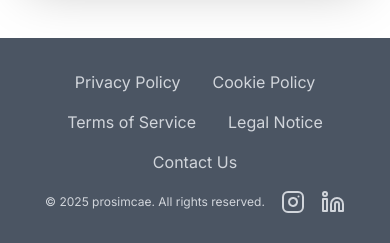
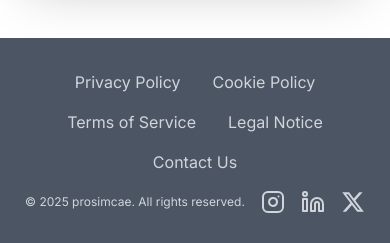
Before and after one commit to jparraporcar/prosimcae, a Next.js app: page /en in a window 390 px wide. Shown: the part 6123-6366 px from the top of the page. Built offline with nearby package versions, Linux system fonts and the light colour scheme.

Commit message:
added x logo and link

```diff
--- a/src/components/custom/footer.tsx
+++ b/src/components/custom/footer.tsx
@@ -2,12 +2,7 @@ import Link from "next/link";
 import { Instagram, Linkedin } from "lucide-react";
 import { useTranslations } from "next-intl";
 import { useLocale } from "next-intl";
-
-const XLogo = () => (
-  <svg viewBox="0 0 24 24" fill="currentColor" height="24" width="24">
-    <path d="M18.244 2.25h3.308l-7.227 8.26 8.502 11.24H16.17l-5.214-6.817L4.99 21.75H1.68l7.73-8.835L1.254 2.25H8.08l4.713 6.231zm-1.161 17.52h1.833L7.084 4.126H5.117z" />
-  </svg>
-);
+import { FaXTwitter } from "react-icons/fa6";
 
 export default function Footer() {
   const t = useTranslations("footer");
@@ -17,37 +12,48 @@ export default function Footer() {
     <footer className="bg-gray-600 text-gray-300">
       <div className="container mx-auto px-4 py-8">
         <div className="flex flex-col md:flex-row justify-between items-center">
-          <nav className="flex flex-wrap justify-center md:justify-start gap-x-8 gap-y-4 mb-4 md:mb-0">
+          <nav>
+            <ul className="flex flex-wrap justify-center md:justify-start gap-x-8 gap-y-4 mb-4 md:mb-0">
+              <li>
                 <Link
                   href={`/${locale}/privacy-policy`}
                   className="hover:text-white transition-colors"
                 >
                   {t("links.privacyPolicy")}
                 </Link>
+              </li>
+              <li>
                 <Link
                   href={`/${locale}/cookie-policy`}
                   className="hover:text-white transition-colors"
                 >
                   {t("links.cookiePolicy")}
                 </Link>
+              </li>
+              <li>
                 <Link
                   href={`/${locale}/terms-of-service`}
                   className="hover:text-white transition-colors"
                 >
                   {t("links.termsOfService")}
                 </Link>
+              </li>
+
+              <li>
                 <Link
                   href={`/${locale}/legal-notice`}
                   className="hover:text-white transition-colors"
                 >
                   {t("links.legalNotice")}
                 </Link>
+              </li>
               <a
                 href="mailto:info@prosimcae.com"
                 className="hover:text-white transition-colors"
               >
                 {t("links.contactUs")}
               </a>
+            </ul>
           </nav>
           <div className="flex gap-4 items-center">
             <p className="max-md:text-xs">{t("copyRight")}</p>
@@ -69,6 +75,15 @@ export default function Footer() {
               <Linkedin size={24} />
               <span className="sr-only">{t("social.linkedin")}</span>
             </a>
+            <a
+              href="https://www.x.com/prosimcae"
+              target="_blank"
+              rel="noopener noreferrer"
+              className="hover:text-white transition-colors"
+            >
+              <FaXTwitter size={24} />
+              <span className="sr-only">X (Twitter)</span>
+            </a>
           </div>
         </div>
       </div>
```
Lines whose indentation alone changed are shown as unchanged.
